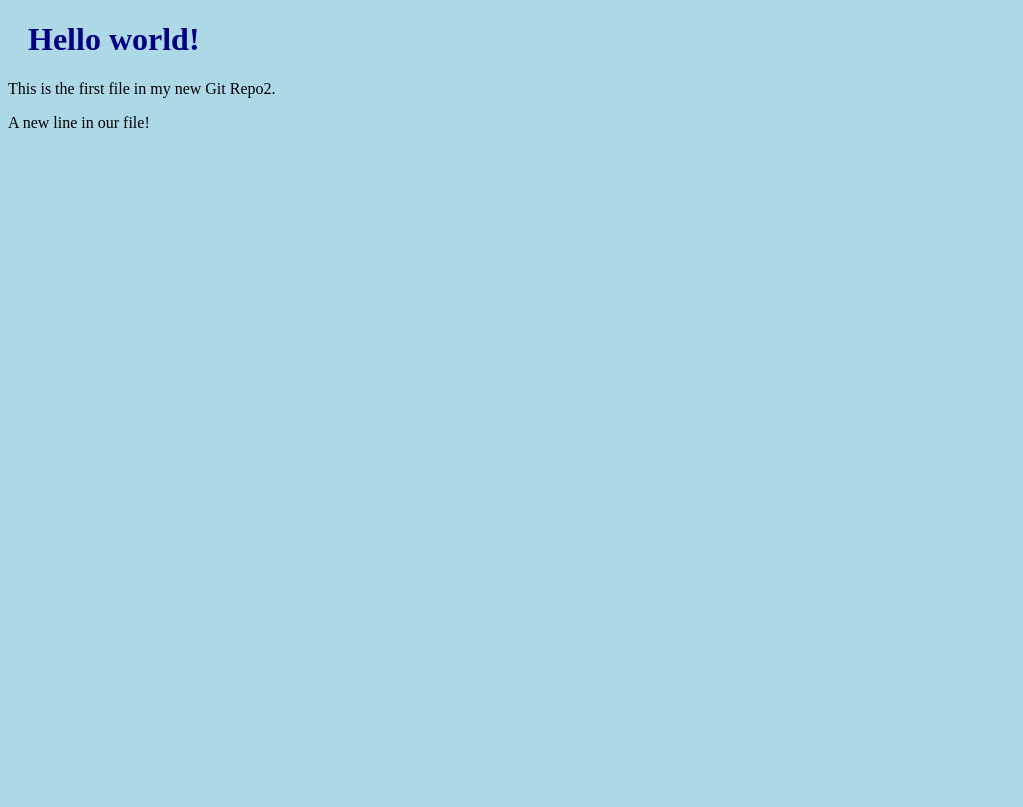
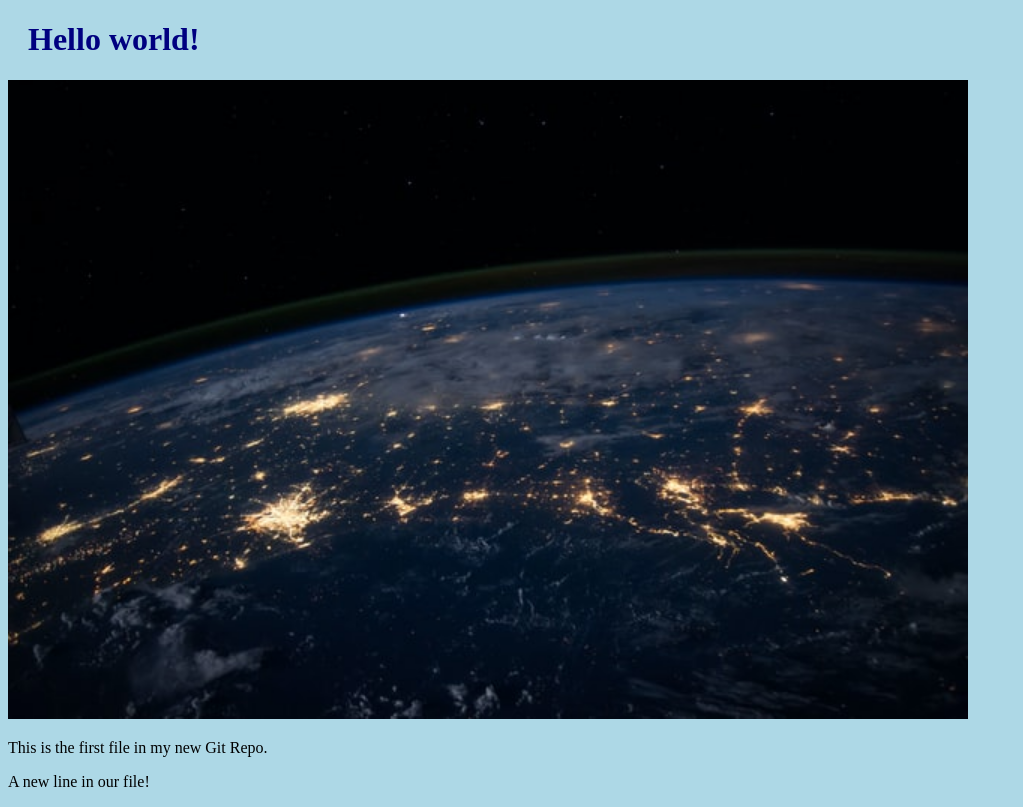
Before and after one commit to t4ssleh0ff/hello-world, a plain HTML site: page index.html in a window 1280 px wide. Shown: the whole page, without its empty margins (0-1023 px from the left). Drawn offline with Linux system fonts and the light colour scheme.

Commit message:
Added image to Hello World

```diff
--- a/index.html
+++ b/index.html
@@ -7,7 +7,9 @@
 <body>
 
 <h1>Hello world!</h1>
-<p>This is the first file in my new Git Repo2.</p>
+<div><img src="img_hello_world.jpg" alt="Hello World from Space"
+style="width:100%;max-width:960px"></div>
+<p>This is the first file in my new Git Repo.</p>
 <p>A new line in our file!</p>
 
 </body>
```
Also changed, not shown: img_hello_world.jpg (added).
